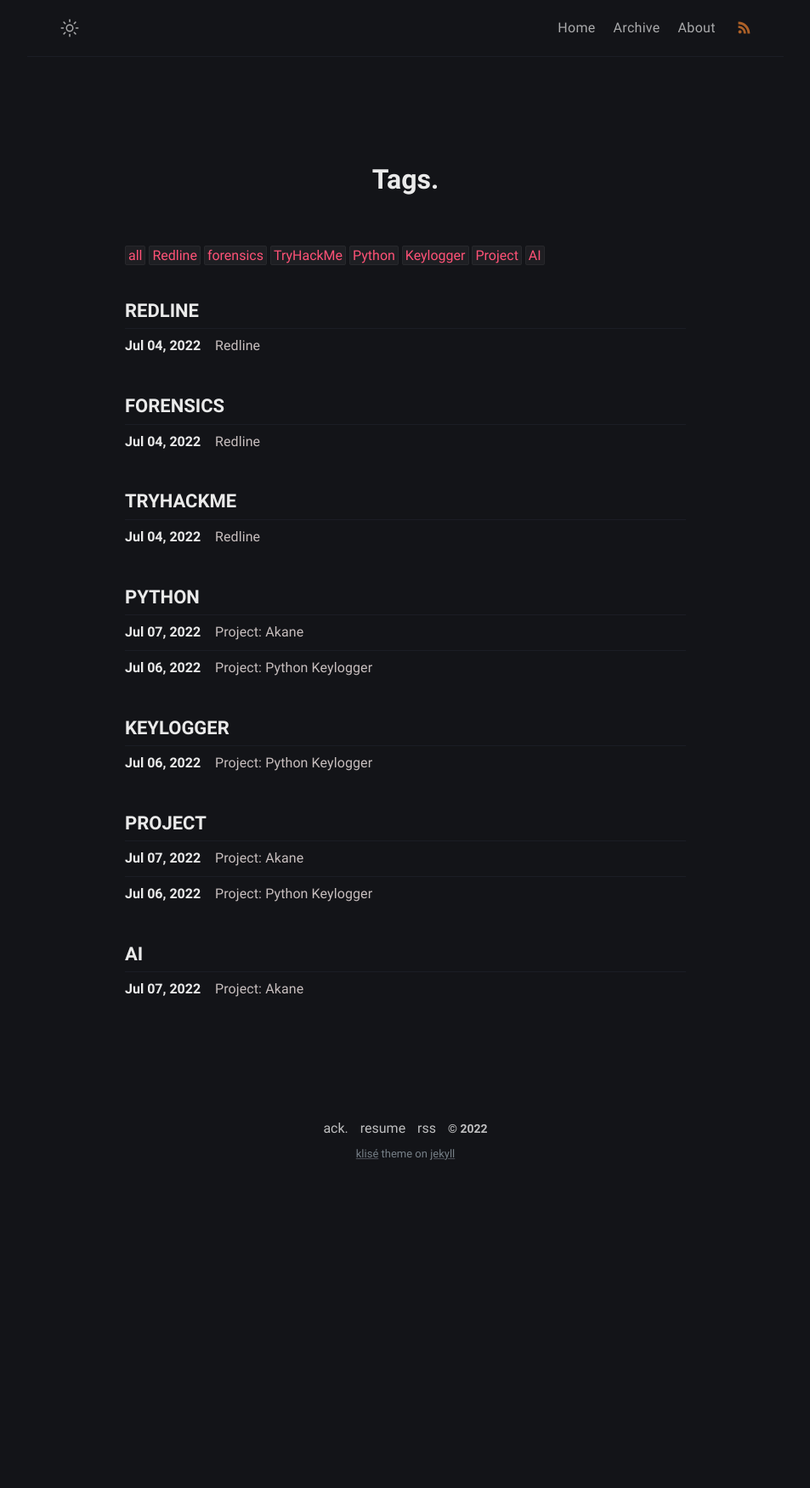
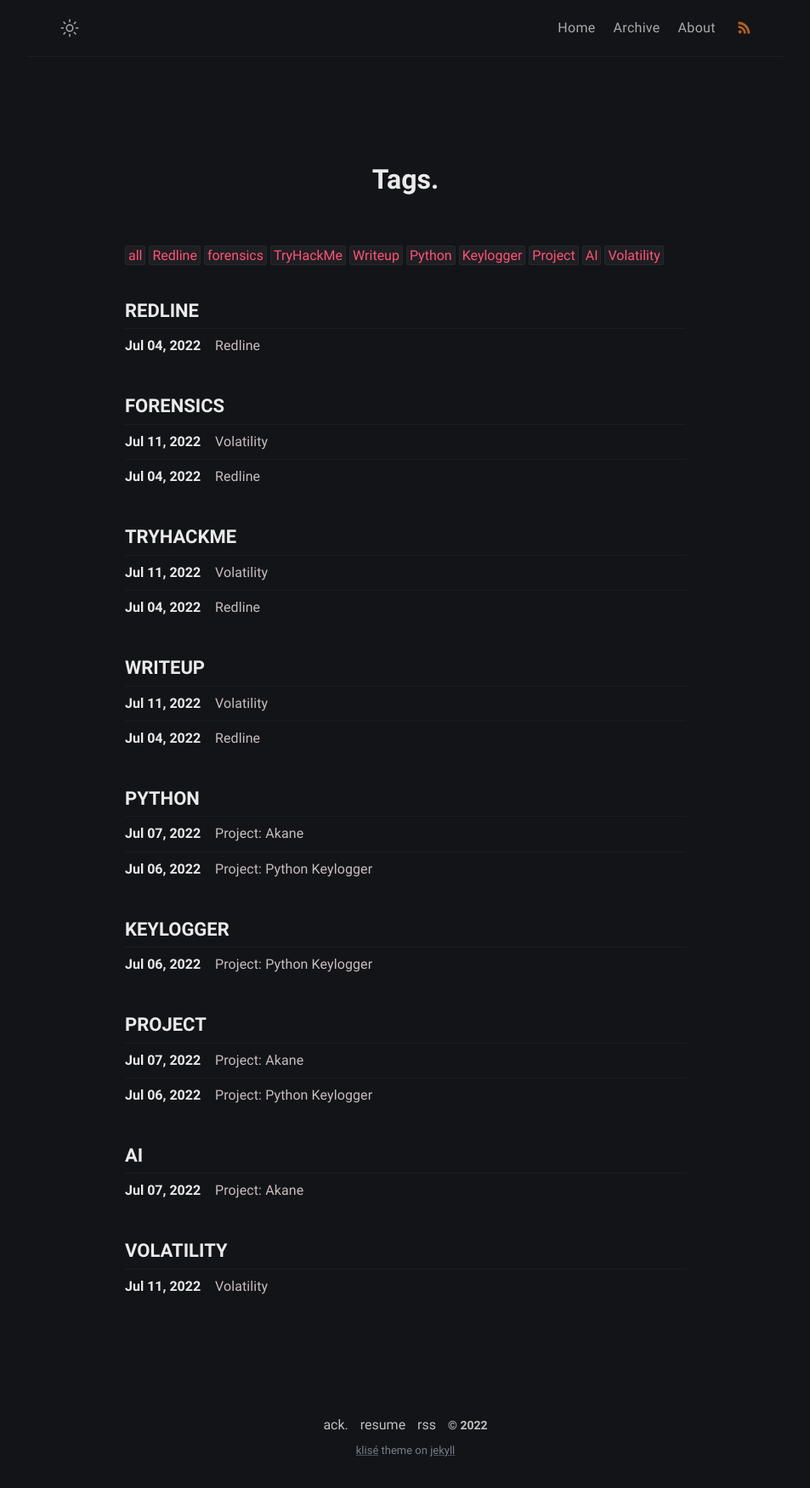
Before and after one commit to limon768/limon768.github.io, a Jekyll site: the page built from tags.html, in a window 1280 px wide. Shown: the whole page at 85% size, without its empty margins (163-1116 px from the left). Built offline with Jekyll 4.4.1, drawn with Linux system fonts in a browser that asks for light colours; before the commit the page ends 1402 px from its top, so only the background shows below that; part of the change alters nothing that is shown.

Commit message:
Volatility

````diff
--- a/_posts/Redline/2022-07-04-redline.md
+++ b/_posts/Redline/2022-07-04-redline.md
@@ -2,7 +2,7 @@
 title: Redline
 date: 2022-07-04 09:45:47 +07:00
 modified: 2022-07-05 07:45:47 +07:00
-tags: [Redline, forensics , TryHackMe]
+tags: [Redline, forensics , TryHackMe, Writeup]
 description: Write Up for TryHackMe room Redline
 ---
 
--- /dev/null
+++ b/_posts/Volatility/2022-07-11-Volatility.md
@@ -0,0 +1,176 @@
+---
+title: Volatility
+date: 2022-07-11 11:45:47 +07:00
+modified: 2022-07-11 11:45:47 +07:00
+tags: [Volatility, forensics , TryHackMe, Writeup]
+description: Learn how to perform memory forensics with Volatility!
+---
+
+
+
+# Volatility
+
+Room → Volatility
+
+Link → [https://tryhackme.com/room/bpvolatility](https://tryhackme.com/room/bpvolatility)
+
+Description → Learn how to perform memory forensics with Volatility!
+
+## Intro
+
+Volatility is a free memory forensics tool for incident response developed and maintain by Volatility
+
+**Install Volatility**
+
+Download executable [Volatility]([https://www.volatilityfoundation.org/releases](https://www.volatilityfoundation.org/releases))
+
+```bash
+sudo mv volatility_2.6 /opt/
+cd /opt/volatility_2.6/
+./volatility -h
+```
+
+***P.S: I have rename the executable for efficiency***
+
+## Obtaining Memory Samples
+
+To analyze we need a memory sample first. Below are some tools that can help to gain a memory sample easily
+
+- FTK Imager
+- Redline
+- Dumplt.exe
+- win32dd.exe / win64dd.exe
+
+One of the most common memory file types are .raw which contains system memory.  Offline machines can have their memory pulled as long as they aren’t encrypted.
+
+Microsoft Windows uses hiberfil.sys to provide faster boot-up time which we can use for some memory forensics
+
+To get hiberfil.sys
+
+1. Go to system drive [C:\]
+2. Go to view → select checkbox ***Hidden items***
+3. Then click options and uncheck ***Hide protected operating system files***
+4. click Apply → click OK
+
+![](https://photos.squarezero.dev/file/abir-images/Volatility/1.png)
+
+Extension for different virtual machine hypervisors →
+
+- VMware → .vmem
+- Hyper-V → .bin
+- Parallels → .mem
+- VirtualBox → .sav
+
+***NOTE: .sav is partial memory file for virtual box and get the full memory file you need to dump memory like bare-metal system.***
+
+***Q1.  What memory format is the most common?***
+
+***A. .raw***
+
+***Q2. The Window's system we're looking to perform memory forensics on was turned off by mistake. What file contains a compressed memory image?***
+
+***A. hiberfil.sys***
+
+***Q3. How about if we wanted to perform memory forensics on a VMware-based virtual machine?***
+
+***A. .vmem***
+
+## Examining Our Patient
+
+***Q4. First, let's figure out what profile we need to use. Profiles determine how Volatility treats our memory image since every version of Windows is a little bit different. Let's see our options now with the command `volatility -f MEMORY_FILE.raw imageinfo`***
+
+***A.***
+
+`./volatility -f "/home/avi/Downloads/New Folder/cridex.vmem" imageinfo`
+
+![](https://photos.squarezero.dev/file/abir-images/Volatility/2.png)
+
+***Q5. Running the imageinfo command in Volatility will provide us with a number of profiles we can test with, however, only one will be correct. We can test these profiles using the pslist command, validating our profile selection by the sheer number of returned results. Do this now with the command `volatility -f MEMORY_FILE.raw --profile=PROFILE pslist`. What profile is correct for this memory image?***
+
+***A. WinXPSP2x86***
+
+`./volatility -f "/home/avi/Downloads/New Folder/cridex.vmem" pslist`
+
+![](https://photos.squarezero.dev/file/abir-images/Volatility/3.png)
+
+***Q6. Take a look through the processes within our image. What is the process ID for the smss.exe process? If results are scrolling off-screen, try piping your output into less***
+
+***A. 368***
+
+***Q7. In addition to viewing active processes, we can also view active network connections at the time of image creation! Let's do this now with the command `volatility -f MEMORY_FILE.raw --profile=PROFILE netscan`. Unfortunately, something not great is going to happen here due to the sheer age of the target operating system as the command netscan doesn't support it.***
+
+***A.***
+
+`./volatility -f "/home/avi/Downloads/New Folder/cridex.vmem" --profile=WinXPSP2x86 netscan`
+
+![](https://photos.squarezero.dev/file/abir-images/Volatility/4.png)
+
+***Q8. It's fairly common for malware to attempt to hide itself and the process associated with it. That being said, we can view intentionally hidden processes via the command `psxview`. What process has only one 'False' listed?***
+
+***A. csrss.exe***
+
+`./volatility -f "/home/avi/Downloads/New Folder/cridex.vmem" psxview`
+
+![](https://photos.squarezero.dev/file/abir-images/Volatility/5.png)
+
+***Q9. In addition to viewing hidden processes via psxview, we can also check this with a greater focus via the command 'ldrmodules'. Three columns will appear here in the middle, InLoad, InInit, InMem. If any of these are false, that module has likely been injected which is a really bad thing. On a normal system the grep statement above should return no output. Which process has all three columns listed as 'False' (other than System)?***
+
+***A. csrss.exe***
+
+`./volatility -f "/home/avi/Downloads/New Folder/cridex.vmem" ldrmodules`
+
+![](https://photos.squarezero.dev/file/abir-images/Volatility/6.png)
+
+***Q10. Processes aren't the only area we're concerned with when we're examining a machine. Using the 'apihooks' command we can view unexpected patches in the standard system DLLs. If we see an instance where Hooking module: <unknown> that's really bad. This command will take a while to run, however, it will show you all of the extraneous code introduced by the malware.***
+
+***A.***
+
+`./volatility -f "/home/avi/Downloads/New Folder/cridex.vmem" apihooks`
+
+![](https://photos.squarezero.dev/file/abir-images/Volatility/7.png)
+
+***Q11. Injected code can be a huge issue and is highly indicative of very very bad things. We can check for this with the command `malfind`. Using the full command `volatility -f MEMORY_FILE.raw --profile=PROFILE malfind -D <Destination Directory>` we can not only find this code, but also dump it to our specified directory. Let's do this now! We'll use this dump later for more analysis. How many files does this generate?***
+
+***A.12***
+
+`./volatility -f "/home/avi/Downloads/New Folder/cridex.vmem" --profile=WinXPSP2x86 malfind -D /home/avi/Downloads/files`
+
+![](https://photos.squarezero.dev/file/abir-images/Volatility/8.png)
+
+![](https://photos.squarezero.dev/file/abir-images/Volatility/9.png)
+
+***Q12. Last but certainly not least we can view all of the DLLs loaded into memory. DLLs are shared system libraries utilized in system processes. These are commonly subjected to hijacking and other side-loading attacks, making them a key target for forensics. Let's list all of the DLLs in memory now with the command `dlllist`***
+
+A.
+
+`./volatility -f "/home/avi/Downloads/New Folder/cridex.vmem" dlllist`
+
+![](https://photos.squarezero.dev/file/abir-images/Volatility/10.png)
+
+***Q13. Now that we've seen all of the DLLs running in memory, let's go a step further and pull them out! Do this now with the command `volatility -f MEMORY_FILE.raw --profile=PROFILE --pid=PID dlldump -D <Destination Directory>` where the PID is the process ID of the infected process we identified earlier (questions five and six). How many DLLs does this end up pulling?***
+
+A. 12
+
+`./volatility -f "/home/avi/Downloads/New Folder/cridex.vmem" --profile=WinXPSP2x86 --pid=584 dlldump -D /home/avi/Downloads/files2/`
+
+![](https://photos.squarezero.dev/file/abir-images/Volatility/11.png)
+
+## Post Actions
+
+Upload the files to [VirusTotal]() and [Hybrid Analysis]() for analysis
+
+***Q14.  Upload the extracted files to VirusTotal for examination.***
+
+***A.***
+
+![](https://photos.squarezero.dev/file/abir-images/Volatility/13.png)
+
+Q15. Upload the extracted files to Hybrid Analysis for examination - *Note, this will also upload to VirusTotal but for the sake of demonstration we have done this separately.*
+
+***A.***
+
+![](https://photos.squarezero.dev/file/abir-images/Volatility/12.png)
+
+***Q16. What malware has our sample been infected with? You can find this in the results of VirusTotal and Hybrid Anaylsis.***
+
+***A. cridex***
````
